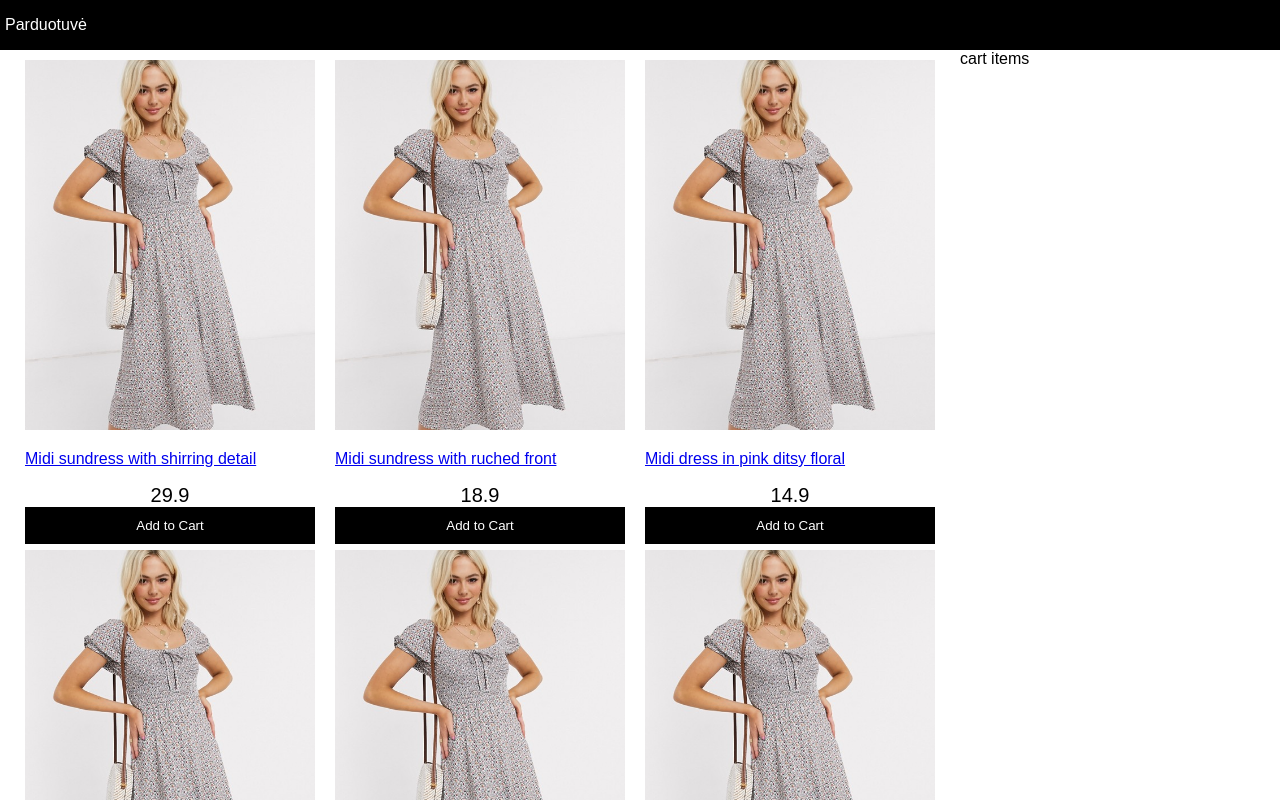
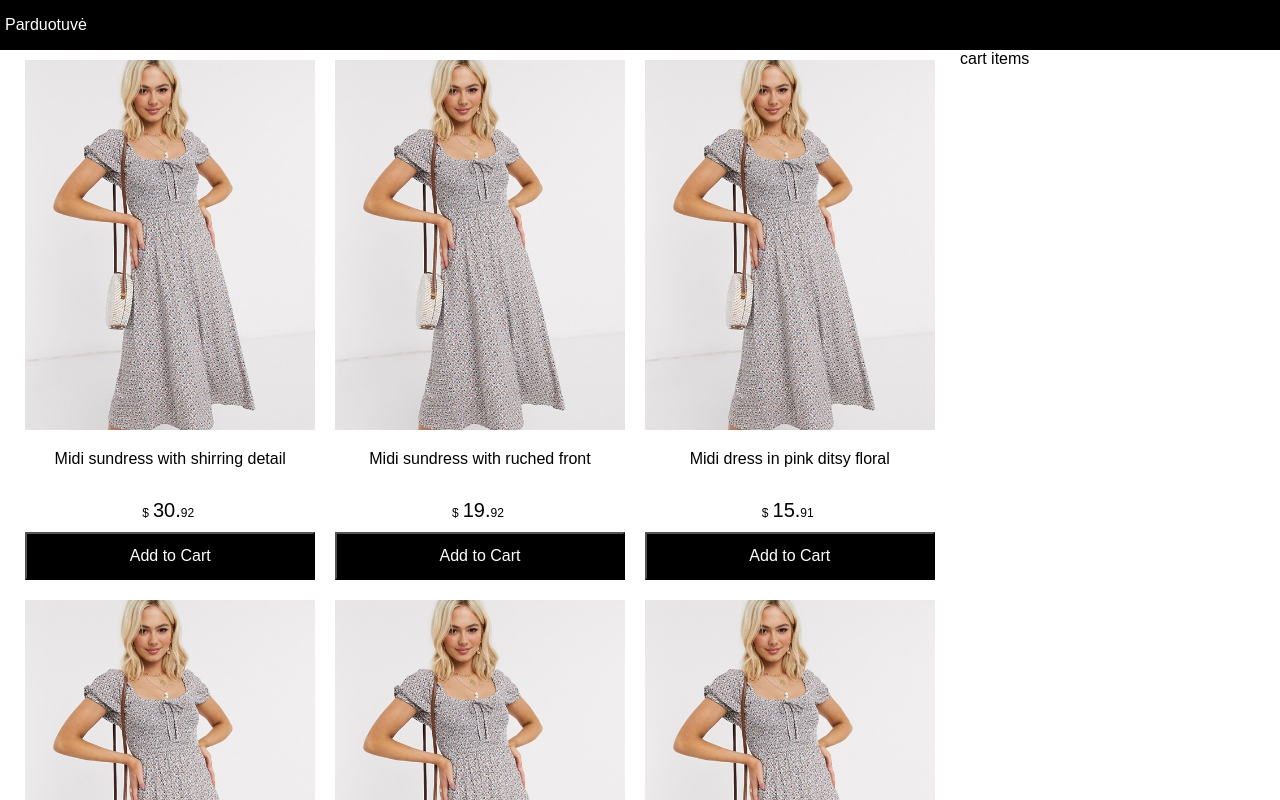
Before and after one commit to KristijonasJurk/Parduotuve-React, a React (Create React App) app: page / in a window 1280 px wide. Shown: the top 800 px of the page. Built offline with nearby package versions, Linux system fonts and the light colour scheme.

Commit message:
css of product

```diff
--- a/src/components/Products.js
+++ b/src/components/Products.js
@@ -1,4 +1,12 @@
-import React, { Component } from 'react'
+import React, { Component } from 'react';
+
+function formatCurrency(num) {
+    return Number(num.toFixed(0)).toLocaleString() + ".";
+}
+function formatCurrencySmall(num) {
+    return Number(num.toFixed(2)).toLocaleString().slice(3, 5);
+}
+
 
 export default class Products extends Component {
     render() {
@@ -15,8 +23,16 @@ export default class Products extends Component {
                                     </p>
                                 </a>
                                 <div className="product-price">
-                                    <div>
-                                        {product.price}
+                                    <div className="price-tag">
+                                        <div className="smaller">
+                                            $
+                                        </div>
+                                        <div>
+                                            {formatCurrency(product.price)}
+                                        </div>
+                                        <div className="smaller">
+                                            {formatCurrencySmall(product.price)}
+                                        </div>
                                     </div>
                                     <button className="button primary">
                                         Add to Cart
--- a/src/data.json
+++ b/src/data.json
@@ -11,7 +11,7 @@
                 "XL",
                 "XXL"
             ],
-            "price": 29.9
+            "price": 29.92
         },
         {
             "_id": "dress2",
@@ -23,7 +23,7 @@
                 "M",
                 "L"
             ],
-            "price": 18.9
+            "price": 18.92
         },
         {
             "_id": "dress3",
@@ -35,7 +35,7 @@
                 "M",
                 "L"
             ],
-            "price": 14.9
+            "price": 14.91
         },
         {
             "_id": "dress4",
@@ -45,7 +45,7 @@
             "availableSizes": [
                 "XL"
             ],
-            "price": 25.9
+            "price": 25.92
         },
         {
             "_id": "dress5",
@@ -57,7 +57,7 @@
                 "L",
                 "XL"
             ],
-            "price": 10.9
+            "price": 10.92
         },
         {
             "_id": "dress6",
@@ -68,7 +68,7 @@
                 "XL",
                 "XXL"
             ],
-            "price": 49.9
+            "price": 49.92
         }
     ]
 }
--- a/src/index.css
+++ b/src/index.css
@@ -6,7 +6,7 @@ body, #root{
   height: 100vh;
   margin: 0;
 }
-body, input, select, textarea{
+body, input, select, textarea, button{
   font-size: 1.6rem;
   font-family: Arial, Helvetica, sans-serif;
 }
@@ -19,6 +19,9 @@ body, input, select, textarea{
   grid-template-rows: 5rem 1fr 5rem;
   grid-template-columns: 1fr;
   height: 100%;
+}
+a{
+  text-decoration: none;
 }
 header{
   grid-area: header;
@@ -71,8 +74,8 @@ footer{
   list-style-type: none;
 }
 .products li{
-  flex: 0 1 29rem;
-  height: 47rem;
+  flex: 0;
+  height: 52rem;
   padding: 1rem;
 }
 .product{
@@ -85,11 +88,23 @@ footer{
   max-width: 37rem;
   max-height: 37rem;
 }
+.product p{
+  text-align: center;
+  word-break: keep-all;
+  color: black;
+}
 .product-price{
   display: flex;
   flex-direction: column;
   justify-content: center;
   align-items: center;
+}
+.price-tag{
+  display: flex;
+  flex-direction: row;
+  justify-content: center;
+  align-items: baseline;
+  margin: 1rem;
 }
 .product-price div,
 .product-price button{
@@ -99,16 +114,19 @@ footer{
 .product-price div{
   font-size: 2rem;
 }
+.product-price .smaller{
+  font-size: 1.2rem;
+  margin: 0 0.4rem 0 0;
+}
 .product-price button{
-  padding: 1rem;
-  border: solid .1rem black;
+  padding: 1.3rem;
   background-color: black;
   color: white;
   cursor: pointer;
   width: 100%;
 }
 .button:hover{
-  border: 0.1rem solid red;
+  opacity: 0.7;
 }
 .button.primary{
   background-color: black;
```
Also changed, not shown: 1 other file (tests, documents, lock files or other folders).
